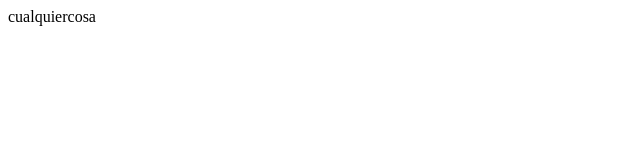
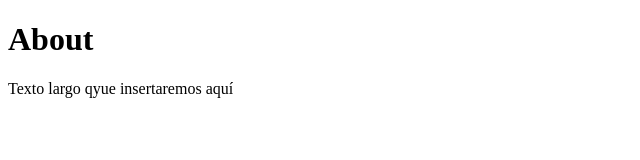
Before and after one commit to mjm-me/git.sample, a website: page about.html in a window 1280 px wide. Shown: the whole page, without its empty margins (0-640 px from the left). Drawn offline with Linux system fonts and the light colour scheme.

Commit message:
Cambio text en about

```diff
--- a/about.html
+++ b/about.html
@@ -1,3 +1,15 @@
-<htlm>
-    cualquiercosa
-</htlm>
+<!DOCTYPE html>
+<html lang="en">
+<head>
+    <meta charset="UTF-8">
+    <meta name="viewport" content="width=device-width, initial-scale=1.0">
+    <title>Sample Git</title>
+</head>
+<body>
+    <header>
+        <h1>About</h1>
+    </header>
+    <p>Texto largo qyue insertaremos aquí</p>
+
+</body>
+</html>
```
